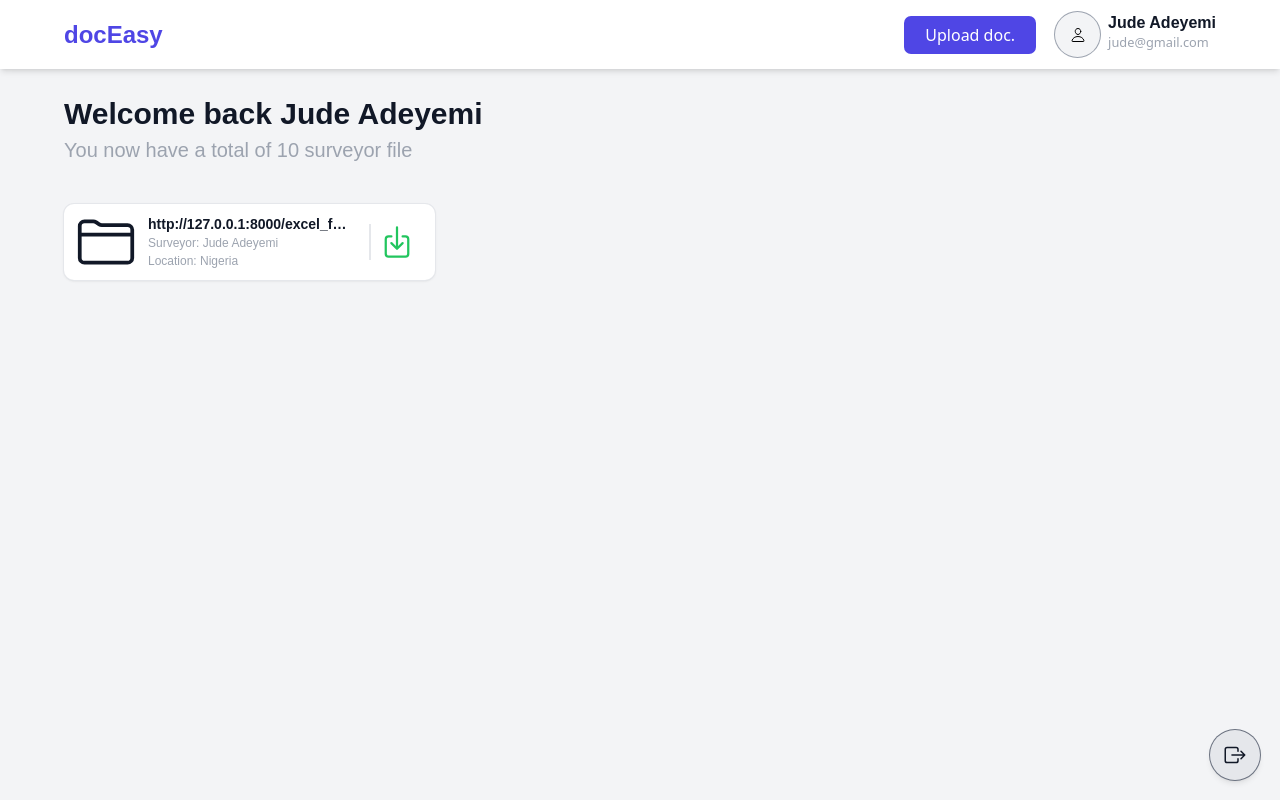
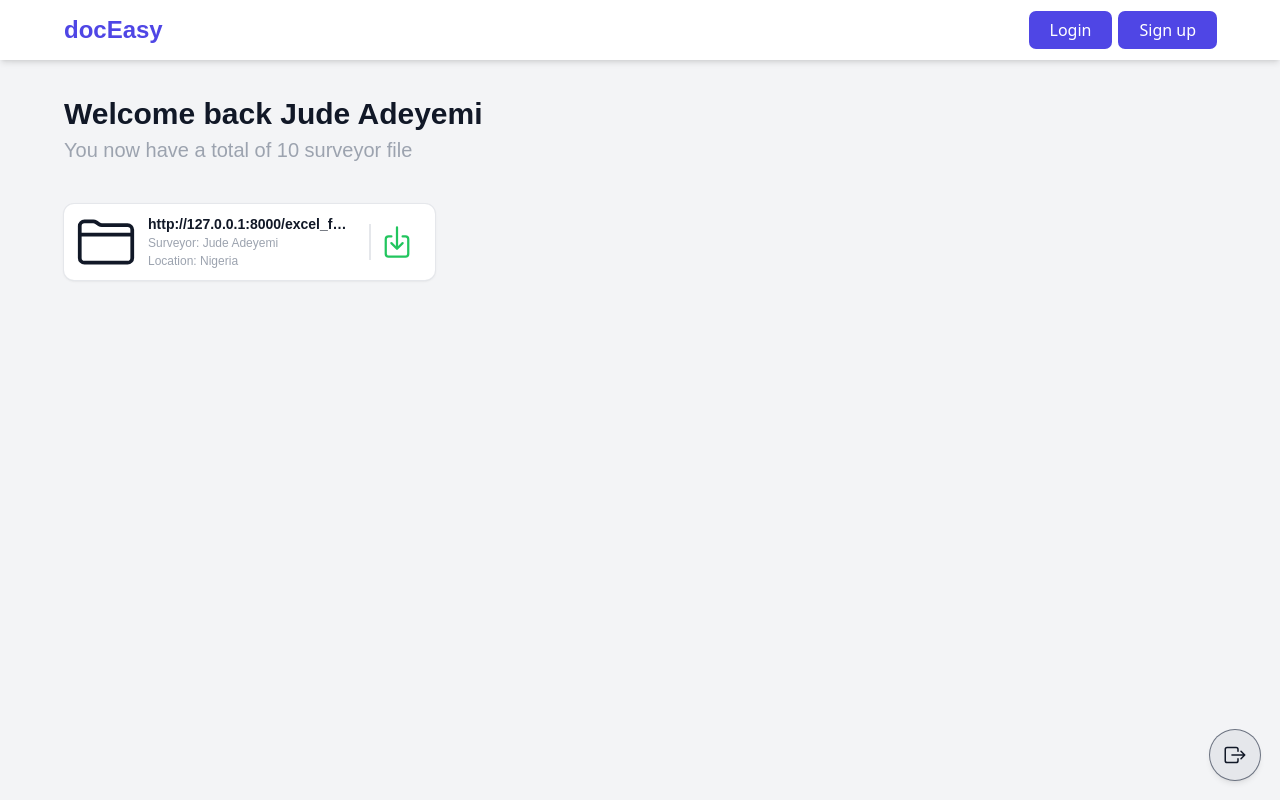
Before and after one commit to theblvckdev/doc-easy, a React (Vite) app: page / in a window 1280 px wide. Built offline with nearby package versions, Linux system fonts and the light colour scheme.

Commit message:
code changes to display user data in navbar

```diff
--- a/src/components/navbar.jsx
+++ b/src/components/navbar.jsx
@@ -3,10 +3,11 @@ import Button from "./button";
 import Logo from "./logo";
 import AddFileModal from "./add_file_modal";
 import { useState } from "react";
+import { Link } from "react-router-dom";
 
 const Navbar = () => {
   const [showModal, setShowModal] = useState(false);
-
+  const userData = JSON.parse(localStorage.getItem("user")) || null;
   return (
     <>
       {showModal && (
@@ -22,6 +23,7 @@ const Navbar = () => {
               <Logo />
             </div>
 
+            {userData !== null ? (
               <div className="flex items-center gap-5 md:mt-0 mt-2">
                 <Button onClick={() => setShowModal(true)} text="Upload doc." />
 
@@ -32,12 +34,22 @@ const Navbar = () => {
 
                   <div>
                     <h1 className="text-gray-900 leading-3 font-semibold font-poppins">
-                    Jude Adeyemi
+                      {userData.username}
                     </h1>
-                  <small className="text-gray-400">jude@gmail.com</small>
                   </div>
                 </div>
               </div>
+            ) : (
+              <div className="flex flex-row gap-2 items-center">
+                <Link to={"/login"} className="outline-none no-underline">
+                  <Button text="Login" />
+                </Link>
+
+                <Link to={"/sign-up"} className="outline-none no-underline">
+                  <Button text="Sign up" />
+                </Link>
+              </div>
+            )}
           </div>
         </div>
       </nav>
```
Lines whose indentation alone changed are shown as unchanged.
